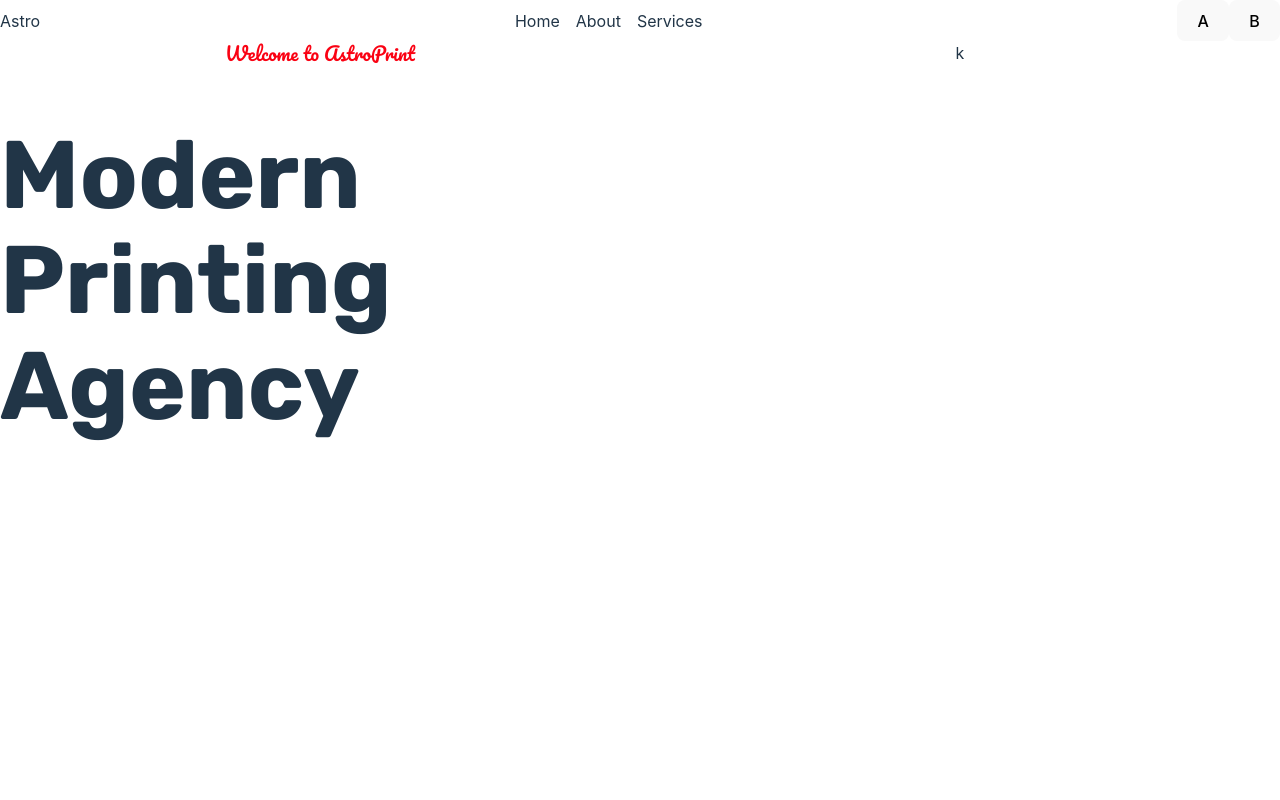
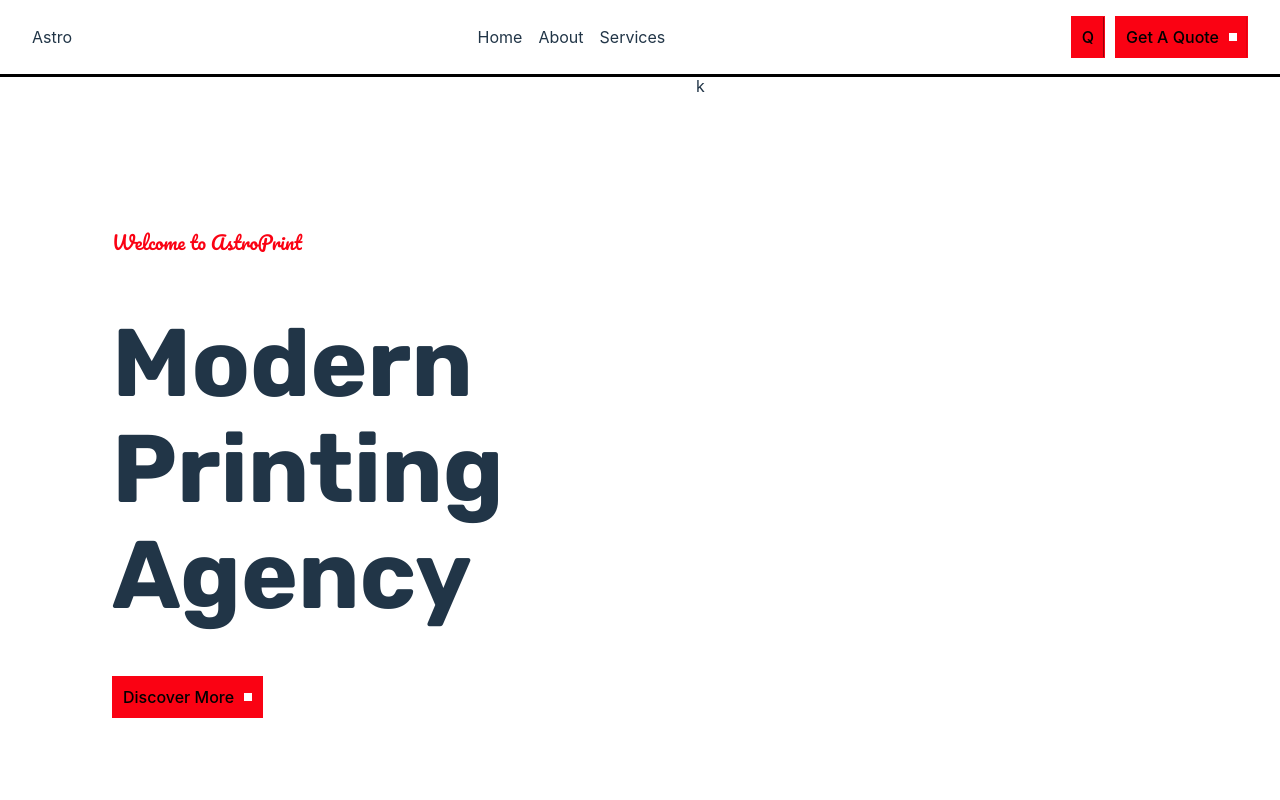
Before and after one commit to Successagent/AstroPrint, a React (Vite) app: page / in a window 1280 px wide. Shown: the top 800 px of the page. Built offline with nearby package versions, Linux system fonts and the light colour scheme.

Commit message:
update styles

```diff
--- a/src/App.css
+++ b/src/App.css
@@ -1,41 +1,8 @@
-#root {
-  max-width: 1280px;
-  margin: 0 auto;
-  min-height: 100vh;
-  text-align: center;
+.sect__sub_header {
+  color: var(--primary-red);
+  font-family: var(--sub-font);
 }
 
-.logo {
-  height: 6em;
-  padding: 1.5em;
-  will-change: filter;
+.sect__header {
+  font-family: var(--main-font);
 }
-.logo:hover {
-  filter: drop-shadow(0 0 2em #646cffaa);
-}
-.logo.react:hover {
-  filter: drop-shadow(0 0 2em #61dafbaa);
-}
-
-@keyframes logo-spin {
-  from {
-    transform: rotate(0deg);
-  }
-  to {
-    transform: rotate(360deg);
-  }
-}
-
-@media (prefers-reduced-motion: no-preference) {
-  a:nth-of-type(2) .logo {
-    animation: logo-spin infinite 20s linear;
-  }
-}
-
-.card {
-  padding: 2em;
-}
-
-.read-the-docs {
-  color: #888;
-}
--- a/src/components/Button/Button.jsx
+++ b/src/components/Button/Button.jsx
@@ -1,7 +1,13 @@
 import React, { useState } from "react";
+import ButtonStyles from "./Button.module.css";
 
-function Button() {
-  return <div>Button</div>;
+function Button({ children, className }) {
+  return (
+    <button className={`${ButtonStyles.button} ${className}`}>
+      <p>{children}</p>
+      <div className={ButtonStyles.arrowContainer}></div>
+    </button>
+  );
 }
 
 export default Button;
--- /dev/null
+++ b/src/components/Button/Button.module.css
@@ -0,0 +1,50 @@
+.button {
+  border-radius: 0px;
+  background-color: var(--primary-red);
+  display: flex;
+  align-items: center;
+  gap: 10px;
+  padding: 10px;
+  position: relative;
+  overflow: hidden;
+  align-self: flex-start;
+}
+
+.button * {
+  z-index: 4;
+}
+
+.button::before {
+  content: "";
+  top: 0;
+  left: -100%;
+  position: absolute;
+  width: 100%;
+  height: 100%;
+  background: #000;
+  z-index: 0;
+  transform: translate(200%);
+}
+.button::before {
+  transition: all 200ms;
+}
+.button:hover {
+  color: #fff;
+}
+.button:hover::before {
+  animation: slideIn 200ms both;
+}
+
+.arrowContainer {
+  padding: 4px;
+  background: #fff;
+}
+
+@keyframes slideIn {
+  0% {
+    transform: translate(0%);
+  }
+  100% {
+    transform: translate(100%);
+  }
+}
--- a/src/components/Button/SmallButton.jsx
+++ b/src/components/Button/SmallButton.jsx
@@ -1,7 +1,8 @@
 import React, { useState } from "react";
+import ButtonStyles from "./Button.module.css";
 
-function SmallButton() {
-  return <div>SmallButton</div>;
+function SmallButton({ children }) {
+  return <button className={ButtonStyles.button}>{children}</button>;
 }
 
 export default SmallButton;
--- a/src/components/Button/index.js
+++ b/src/components/Button/index.js
@@ -0,0 +1,5 @@
+import Button from "./Button";
+import SmallButton from "./SmallButton";
+
+export default Button;
+export { Button, SmallButton };
--- a/src/components/Header/styles.css
+++ b/src/components/Header/header.module.css
@@ -1,12 +1,19 @@
-header {
+.header {
   display: flex;
   align-items: center;
   justify-content: space-between;
+  padding: 1em 2em;
+  box-shadow: 0 3px 0 #000;
 }
 
-header ul {
+.links {
   display: flex;
   align-items: center;
   gap: 1em;
   list-style: none;
 }
+
+.buttonSet {
+  display: flex;
+  gap: 10px;
+}
--- a/src/components/Header/index.jsx
+++ b/src/components/Header/index.jsx
@@ -1,9 +1,10 @@
 import React, { useState } from "react";
-import HeaderStyles from "./styles.css";
+import HeaderStyles from "./header.module.css";
+import { Button, SmallButton } from "../Button";
 
 function Header() {
   return (
-    <header>
+    <header className={HeaderStyles.header}>
       <div className={HeaderStyles.logo}>Astro</div>
 
       <ul className={HeaderStyles.links}>
@@ -13,8 +14,8 @@ function Header() {
       </ul>
 
       <div className={HeaderStyles.buttonSet}>
-        <button>A</button>
-        <button>B</button>
+        <SmallButton>Q</SmallButton>
+        <Button>Get A Quote</Button>
       </div>
     </header>
   );
--- a/src/index.css
+++ b/src/index.css
@@ -26,15 +26,7 @@
   --primary-red: #fa0213;
   --secondary-blue: #4f56f7;
   --main-font: "Rubik", sans-serif;
-}
-
-.sect__sub_header {
-  color: var(--primary-red);
-  font-family: "Pacifico", cursive;
-}
-
-.sect__header {
-  font-family: var(--main-font);
+  --sub-font: "Pacifico", cursive;
 }
 
 a {
--- a/src/pages/Home/index.jsx
+++ b/src/pages/Home/index.jsx
@@ -2,6 +2,7 @@ import React, { useState } from "react";
 import Header from "../../components/Header";
 import Footer from "../../components/Footer";
 import "./style.css";
+import Button from "../../components/Button/index";
 
 function Home() {
   return (
@@ -11,6 +12,7 @@ function Home() {
         <div className="hero__text">
           <h3 className="sect__sub_header">Welcome to AstroPrint</h3>
           <h1> Modern Printing Agency</h1>
+          <Button>Discover More</Button>
         </div>
         <div className="hero__img">k</div>
       </section>
--- a/src/pages/Home/style.css
+++ b/src/pages/Home/style.css
@@ -7,10 +7,21 @@
 .hero__img {
   flex: 1;
 }
+.hero__text {
+  text-align: left;
+  padding-left: 7em;
+  /* padding-top: 10em; */
+  display: flex;
+  flex-direction: column;
+  justify-content: center;
+}
 
 .hero__text h1 {
   font-size: 6rem;
   margin-top: 0.6em;
   font-family: var(--main-font);
-  text-align: left;
 }
+
+.hero__text button {
+  margin-top: 3em;
+}
```
Also changed, not shown: src/components/Button/SmallButton.module.css (added), src/components/Card/MemberCard/SocialLink.jsx (renamed from src/components/Button/SocialLink.jsx).
